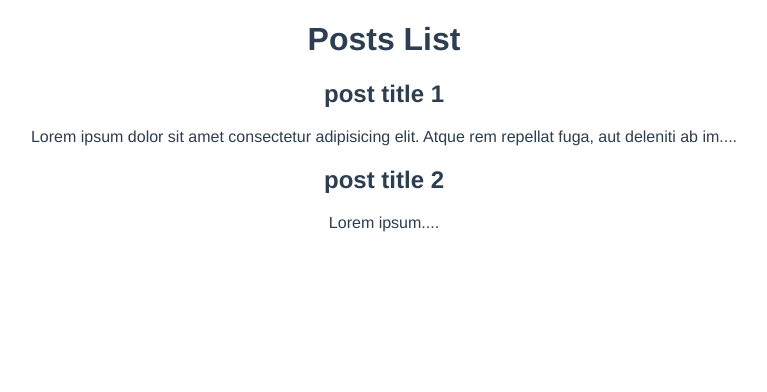
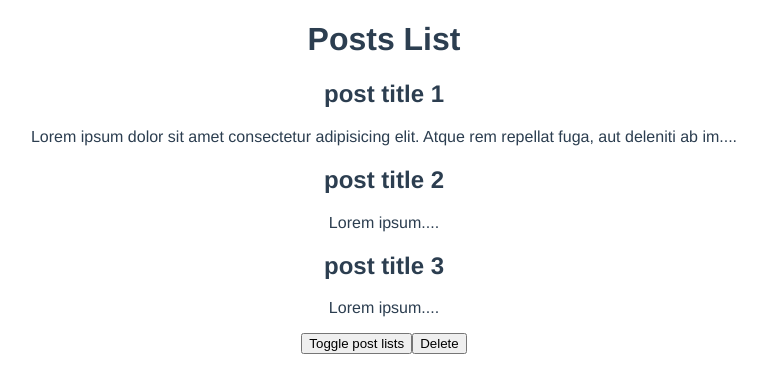
Before and after one commit to Oakekywe/Composition-Api-Testing, a Vue app: page / in a window 1280 px wide. Shown: the top 392 px of the page, without its empty margins (256-1023 px from the left). Built offline with nearby package versions, Linux system fonts and the light colour scheme.

Commit message:
life cycle hook testing

```diff
--- a/src/components/PostsList.vue
+++ b/src/components/PostsList.vue
@@ -6,12 +6,15 @@
 </template>
 
 <script>
+import { onMounted, onUnmounted, onUpdated } from '@vue/runtime-core'
 import SinglePost from './SinglePost'
 export default {
   components: { SinglePost },
     props:['posts'],
     setup(props){
-        console.log(props.posts);
+        onMounted(()=>console.log("component mounted"))
+        onUnmounted(()=>console.log("component unmounted"))
+        onUpdated(()=>console.log("data updated"))
     }
 }
 </script>
--- a/src/views/HomeView.vue
+++ b/src/views/HomeView.vue
@@ -1,6 +1,11 @@
 <template>
   <div class="home">
-    <PostsList :posts="posts"></PostsList>
+    <div v-if="showPosts">
+      <PostsList :posts="posts"></PostsList>
+
+    </div>
+    <button @click="showPosts= !showPosts">Toggle post lists</button>
+    <button @click="posts.pop()">Delete</button>
   </div>
 
 </template>
@@ -13,11 +18,13 @@ import { ref } from '@vue/reactivity';
 export default {
   components: { PostsList },
  setup(){
+  let showPosts= ref(true);
   let posts =ref([
     {title: "post title 1",body: "Lorem ipsum dolor sit amet consectetur adipisicing elit. Atque rem repellat fuga, aut deleniti ab impedit hic minus blanditiis, provident possimus mollitia, labore in. Laudantium alias quidem et rem repudiandae?", id:1},
     {title: "post title 2",body: "Lorem ipsum", id:2},
+    {title: "post title 3",body: "Lorem ipsum", id:3},
     ])
-    return {posts};
+    return {posts, showPosts};
 
  }
 }
```
